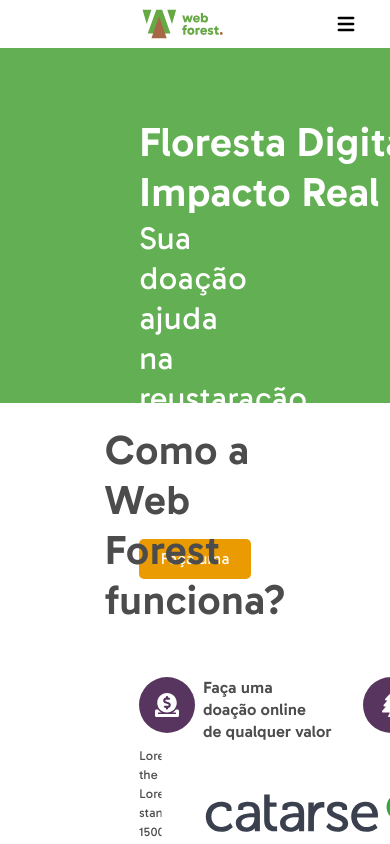
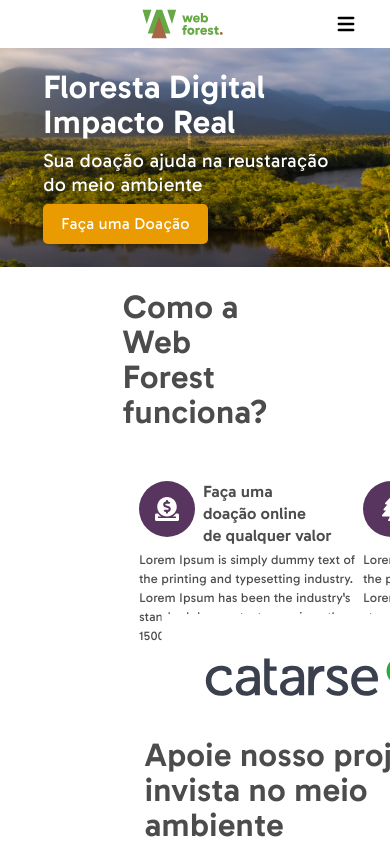
Before and after one commit to the-web-forest/Website, a Next.js app: page / in a window 390 px wide. Shown: the top 844 px of the page. Built offline with nearby package versions, Linux system fonts and the light colour scheme.

Commit message:
Ajustes do Banner para Mobile

```diff
--- a/components/Title/style.module.css
+++ b/components/Title/style.module.css
@@ -4,3 +4,10 @@
     font-size: 2.5em;
     font-weight: 600;
 }
+
+@media screen and (max-width: 1024px) {
+    .title {
+        font-size: 2em;
+        line-height: 35px;
+    }
+}
--- a/sections/Banner/styles.module.css
+++ b/sections/Banner/styles.module.css
@@ -6,7 +6,10 @@
     flex-direction: column;
     color: var(--white);
     padding: 4.43rem 8.68rem;
-    background-color: var(--bud-green);
+    background-image: url('../../public/images/Banner.png');
+    background-repeat: no-repeat;
+    background-position: center center;
+    background-size: cover;
     justify-content: space-between;
 }
 
@@ -18,3 +21,17 @@
     font-size: 2em;
     font-weight: 400;
 }
+
+@media screen and (max-width: 1024px) {
+    .container {
+        height: 219px;
+        padding: 1.43rem 2.68rem;
+
+    }
+    .title {
+       width: 230px;
+    }
+    .subtitle {
+        font-size: 1.2em;
+    }
+}
```
Also changed, not shown: public/images/Banner.png (added).
